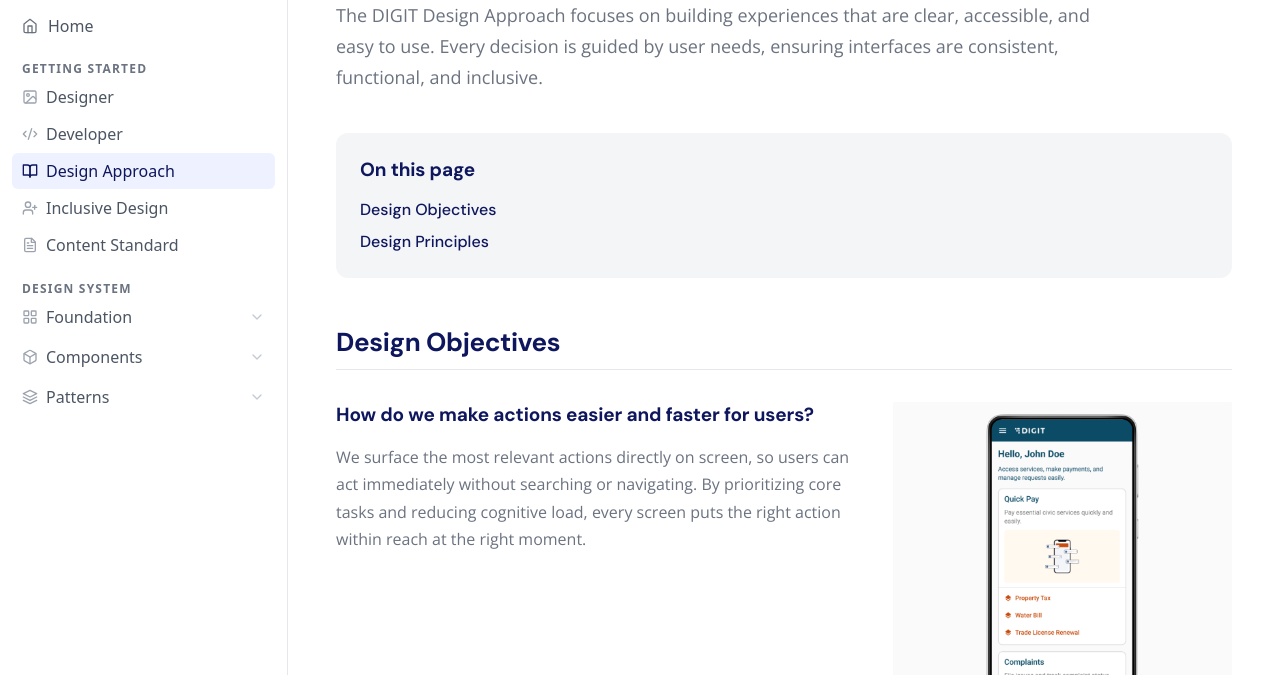
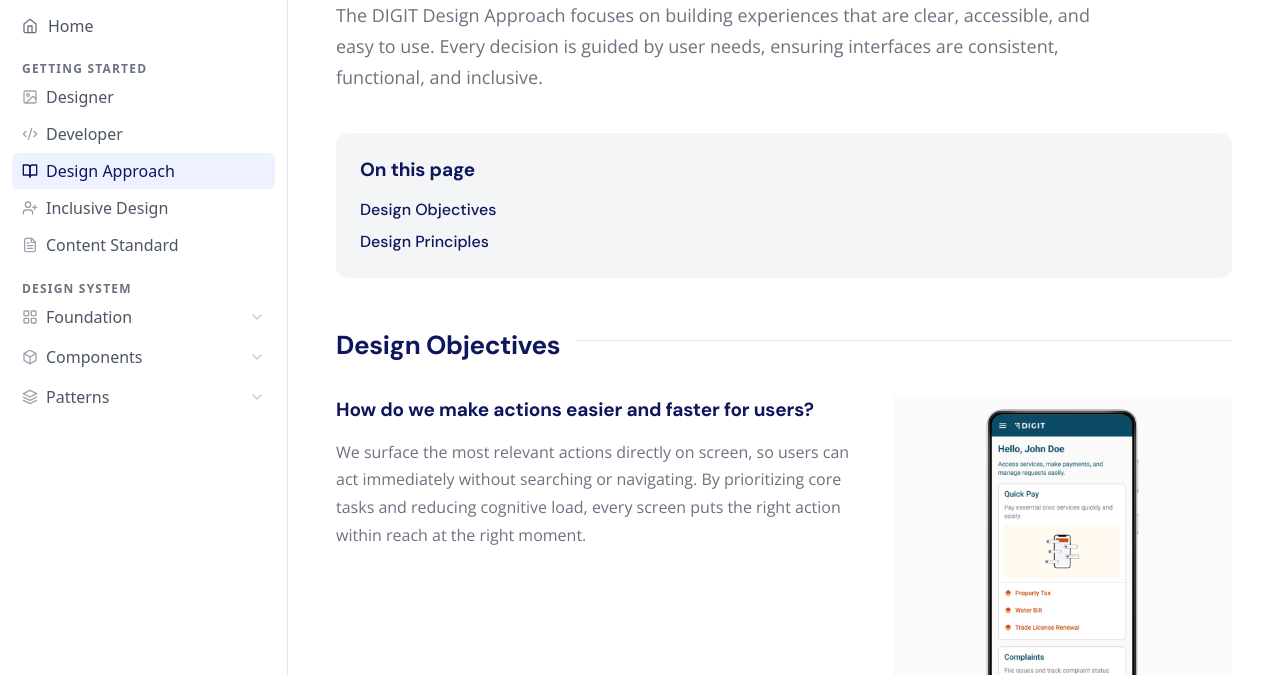
Before and after one commit to niharikasuri-bit/Design-System, a website: page docs/getting-started/design-approach.html in a window 1280 px wide. Shown: the part 125-800 px from the top of the page. Drawn offline with nearby package versions, Linux system fonts and the light colour scheme.

Commit message:
Revert section dividers back to inline flex layout
Co-Authored-By: Claude Sonnet 4.6 <noreply@anthropic.com>

```diff
--- a/docs/getting-started/design-approach.html
+++ b/docs/getting-started/design-approach.html
@@ -21,7 +21,7 @@
 
   <style>
     /* section header rule same pattern as React component */
-    .section-rule { height: 1px; background: #E5E7EB; display: block; width: 100%; margin-top: 10px; }
+    .section-rule { height: 1px; background: #E5E7EB; flex: 1; }
 
     /* objective card */
     .obj-card {
@@ -126,7 +126,7 @@
 
       <!-- ══ SECTION 2 Design Objectives ══════════════════════ -->
       <section id="design-objectives" class="mb-16 scroll-mt-8">
-        <div class="mb-8">
+        <div class="flex items-center gap-4 mb-8">
           <h2 class="text-[24px] font-bold text-[#0E165D] whitespace-nowrap" style="font-family: 'DM Sans', sans-serif;">Design Objectives</h2>
           <div class="section-rule"></div>
         </div>
@@ -177,7 +177,7 @@
 
       <!-- ══ SECTION 3 Design Principles ══════════════════════ -->
       <section id="design-principles" class="scroll-mt-8">
-        <div class="mb-8">
+        <div class="flex items-center gap-4 mb-8">
           <h2 class="text-[24px] font-bold text-[#0E165D] whitespace-nowrap" style="font-family: 'DM Sans', sans-serif;">Design Principles</h2>
           <div class="section-rule"></div>
         </div>
```
